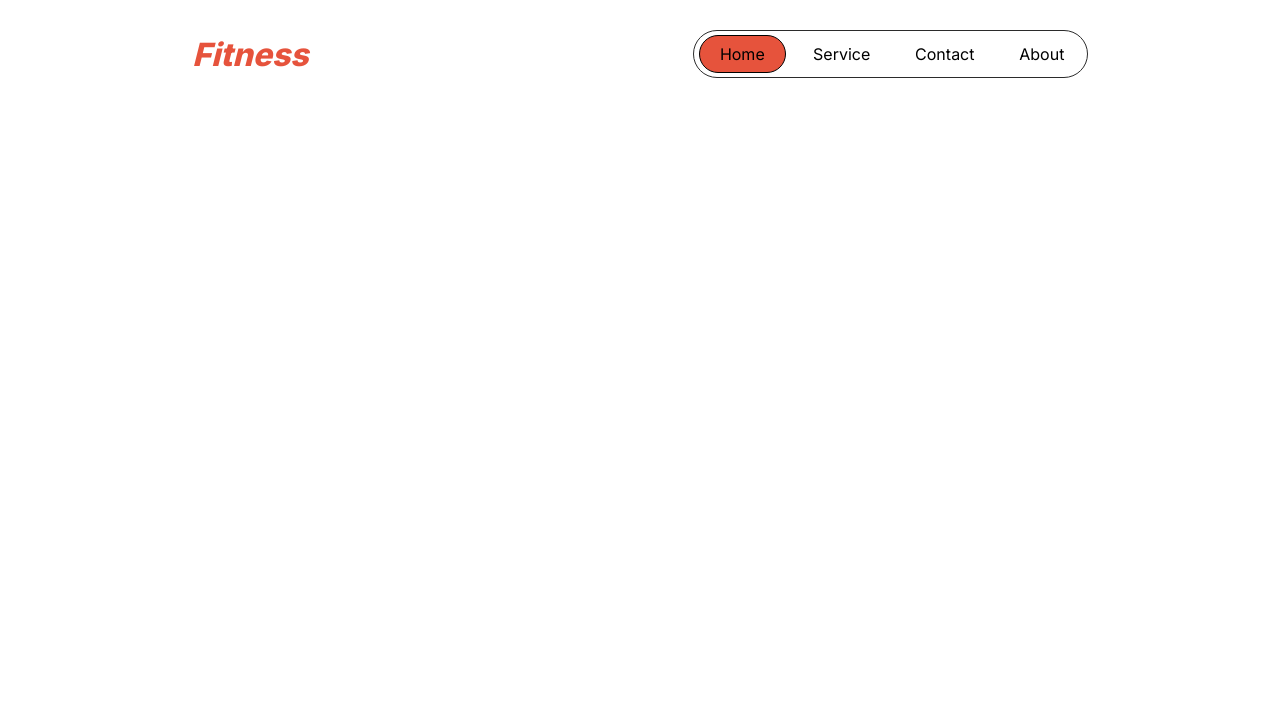
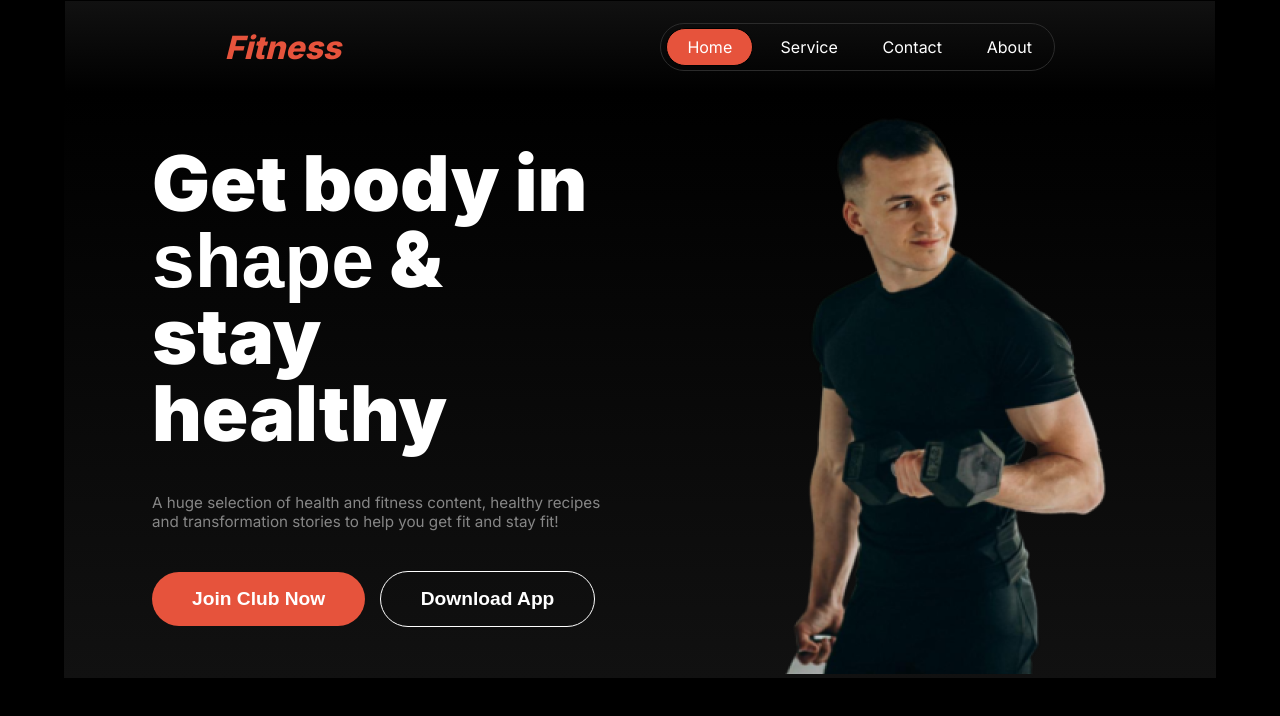
Before and after one commit to golamsarwar96/gym-website, a plain HTML site: page index.html in a window 1280 px wide. Drawn offline with Linux system fonts and the light colour scheme; a web font is replaced by a local one.

Commit message:
working on banner section

```diff
--- a/index.html
+++ b/index.html
@@ -18,7 +18,6 @@
                     <li>Service</li>
                     <li>Contact</li>
                     <li>About</li>
-
                 </ul>
             </div>
             <div class="hamburger">
@@ -26,7 +25,18 @@
             </div>
         </nav>
         <div class="banner">
-
+            <div class="banner-container display-flex">
+                <div class="banner-title-box">
+                    <h1 class="banner-title">Get body in <span class="miama">shape</span> & stay healthy</h1>
+                    <p class="banner-description light-white">A huge selection of health and fitness content, healthy recipes and transformation
+                        stories to help you get fit and stay fit!</p>
+                    <button class="btn-primary">Join Club Now</button>
+                    <button class="dwnd-btn">Download App</button>
+                </div>
+                <div class="banner-img">
+                    <img src="./images/Images 2.png" alt="fit man">
+                </div>
+            </div>
         </div>
     </header>
     <main>
--- a/styles/styles.css
+++ b/styles/styles.css
@@ -16,27 +16,56 @@
 
 
 /*Shared Style*/
-.display-flex{
+body{
+    max-width : 90%;
+    margin: 0 auto;
+    background : black;
+    color : white;
+}
+.display-flex {
     display: flex;
 }
 
-.display-grid{
+.display-grid {
     display: grid;
 }
 
-.primary-color{
-    color : #E6533C;
+.primary-color {
+    color: #E6533C;
 }
 
-body{
-    max-width : 1500px;
-    margin: 0.5rem auto;
+.light-white {
+    color: rgba(255, 255, 255, 0.5);
 }
+
+.banner-description {
+    font-size: 0.95rem;
+    font-weight: 400;
+    text-align: left;
+    margin: 40px 0 40px 0;
+}
+
+
+.btn-primary{
+    color : white;
+    background: rgb(230, 83, 60);
+    border-radius: 42px;
+    padding: 16px 40px 16px 40px;
+    font-size: 1.2rem;
+    font-weight: 600;
+    text-align: left;
+    border : none;
+    margin : 0 10px 0 0;
+}
+
+
 
 /*Nav Styling*/
 .nav-bar{
+    background: linear-gradient(180.00deg, rgb(17, 17, 17), rgba(119, 119, 119, 0) 100%);
     justify-content: space-around;
     align-items: center;
+    border: 1px solid black;
 }
 
 .nav-bar h1{
@@ -72,6 +101,89 @@ body{
     margin : 0 5px;
 }
 
+/*Banner Styling*/
+
+.banner{
+    background: linear-gradient(180.00deg, rgba(119, 119, 119, 0) , rgb(17, 17, 17)100%);
+    text-align: left;
+}
+
+.banner-container{
+    justify-content: center;
+    align-items: center;
+    gap : 167px;
+}
+
+.banner-img{
+    width : calc(100% - 1,4rem);
+}
+
+.banner-title-box{
+    width : 460px;
+}
+
+.banner-title{
+    font-size: 4.8rem;
+    font-weight: 900;
+    margin : 0;
+    line-height: 100%;
+    text-align: left;
+}
+
+.badge1-container{
+    border-radius: 12px;
+    border: none;
+    margin-left: -100px;
+    margin-top: -150px;
+}
+
+.badge2-container{
+    border-radius: 12px;
+    border: none;
+    margin-left: 400px;
+    margin-top : -600px;
+}
+
+
+.dot{
+    background-color : #E6533C;
+    width : 40px;
+    height: 40px;
+    border-radius: 50%;
+    font-size: 20rem;
+}
+.badge1,.badge2{
+    gap : 15px;
+    width : 206px;
+    height: 96px;
+    justify-content: center;
+    align-items: center;
+    margin : 0;
+    padding: 0;
+}
+
+.badge1-title h1, .badge2-title h1{
+    text-align: left;
+    margin: 5px 0 8px 0;
+    font-size: 1.8rem;
+    font-weight: 900;
+}
+
+.badge1-title p, .badge2-title p{
+    margin-top: 4px;
+    font-size: 0.9rem;
+    font-weight: 400;
+}
+
+.dwnd-btn{
+    background: transparent;
+    border: 1px solid rgb(255, 255, 255);
+    border-radius: 42px;
+    color : white;
+    padding: 16px 40px 16px 40px;
+    font-size: 1.2rem;
+    font-weight: 600;
+}
 
 /*Small Device Responsive*/
 @media screen and (max-width : 576px) {
```
